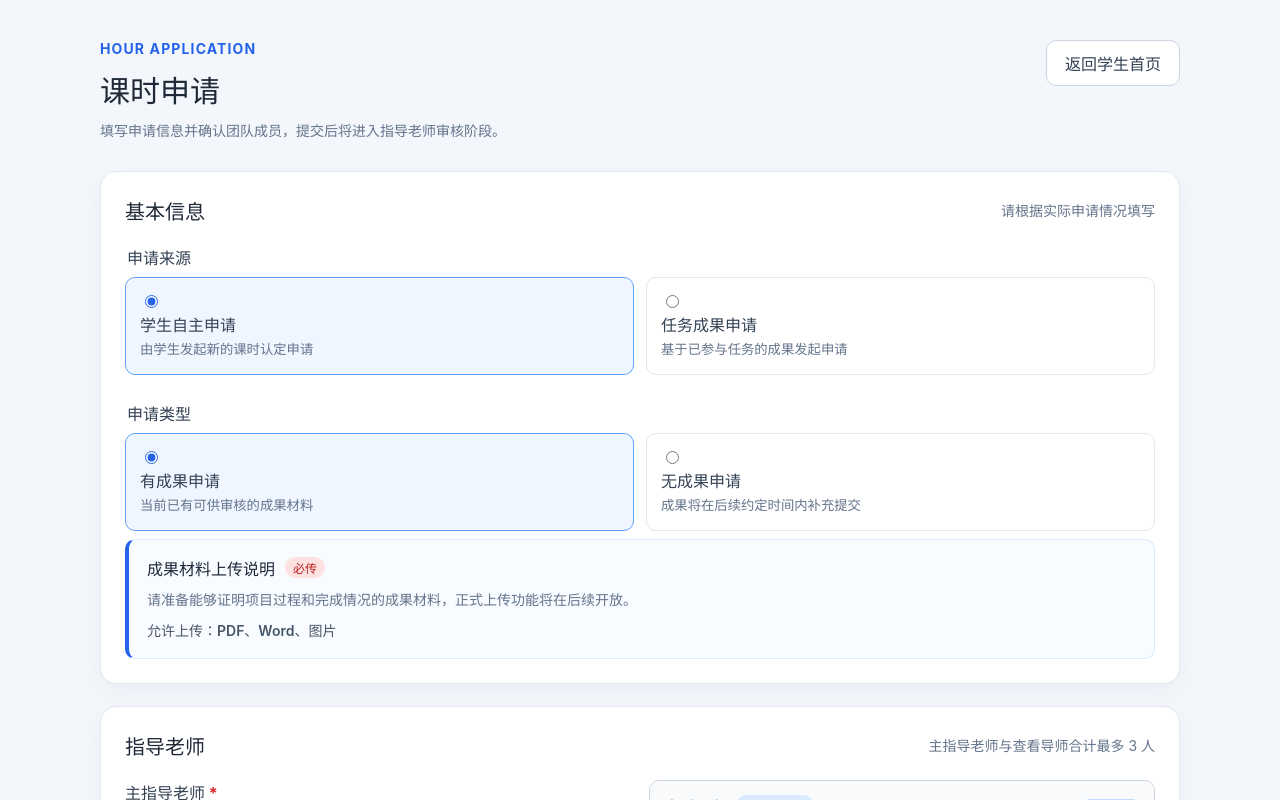
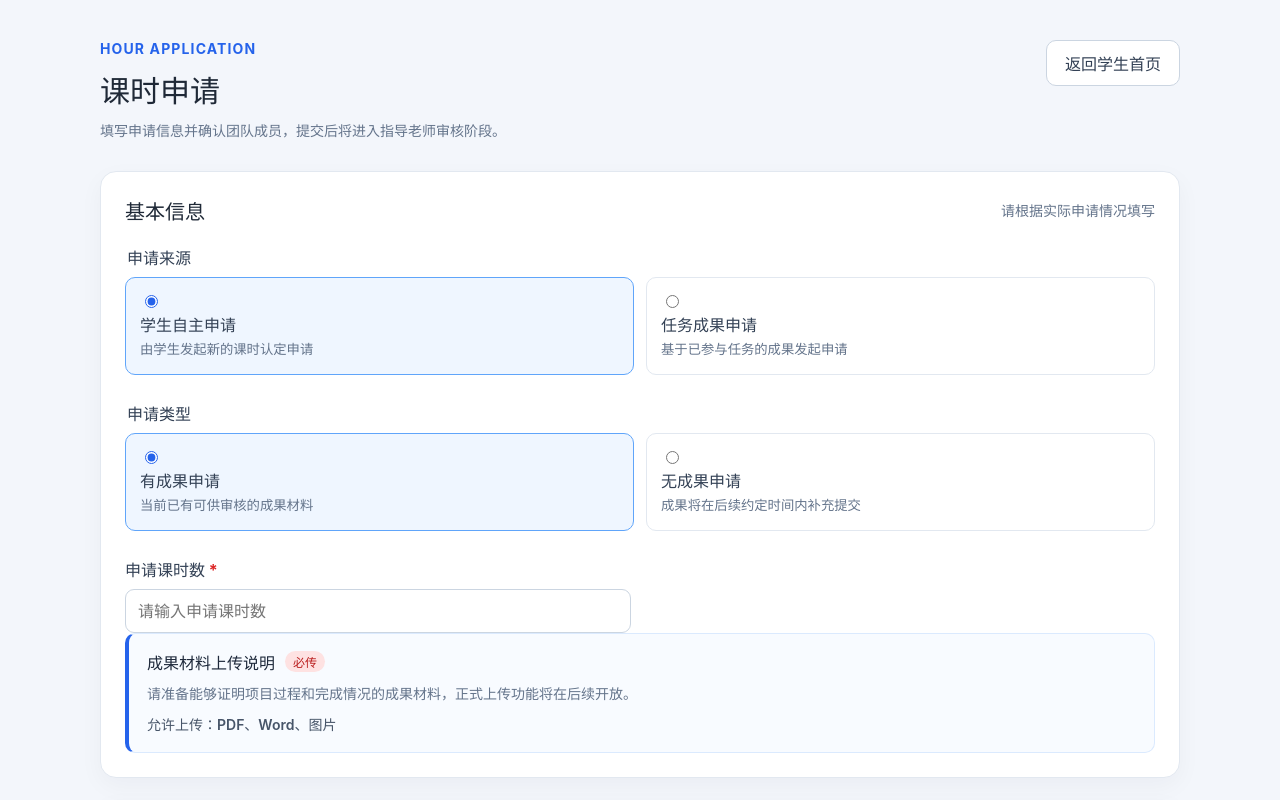
Before and after one commit to cour5002-cpu/credit-exchange-system, a Vue app: page /student/hour-apply in a window 1280 px wide. Shown: the top 800 px of the page. Built offline with nearby package versions, Linux system fonts and the light colour scheme.

Commit message:
add requested hours to student application form

```diff
--- a/src/views/StudentHourApplyView.vue
+++ b/src/views/StudentHourApplyView.vue
@@ -15,9 +15,16 @@ const teachers = [
   { id: 'T005', name: '赵敏', department: '创新创业学院' },
 ]
 
+const mockTasks = [
+  { id: 'TASK-001', title: '校园数据分析项目', publisher: '张明老师', hours: 8 },
+  { id: 'TASK-002', title: '学科竞赛作品提交', publisher: '李华老师', hours: 10 },
+  { id: 'TASK-003', title: '志愿服务数据整理', publisher: '陈强老师', hours: 6 },
+]
+
 const form = reactive({
   source: 'student',
   taskId: '',
+  requestedHours: '',
   applicationType: 'with_result',
   primaryTeacherId: '',
   observerTeacherIds: [],
@@ -57,7 +64,26 @@ function isObserverDisabled(teacherId) {
   return form.observerTeacherIds.length >= maximumObservers
 }
 
+function handleSourceChange() {
+  form.taskId = ''
+  form.requestedHours = ''
+}
+
+function handleTaskChange() {
+  const task = mockTasks.find((item) => item.id === form.taskId)
+  form.requestedHours = task?.hours ?? ''
+}
+
 function validateForm() {
+  if (form.source === 'task') {
+    if (!form.taskId) return '请选择关联任务'
+    const task = mockTasks.find((item) => item.id === form.taskId)
+    form.requestedHours = task?.hours ?? ''
+  }
+  if (form.requestedHours === '' || form.requestedHours === null) return '请填写申请课时数'
+  if (!Number.isFinite(Number(form.requestedHours)) || Number(form.requestedHours) <= 0) {
+    return '申请课时数必须大于 0'
+  }
   if (!form.primaryTeacherId) return '请选择主指导老师。'
   if (1 + form.observerTeacherIds.length > 3) return '主指导老师和查看导师总数不能超过 3 人。'
   if (form.applicationType === 'without_result' && !form.expectedResultDate) {
@@ -113,23 +139,14 @@ function goBack() {
             <fieldset class="form-field form-field-wide option-fieldset">
               <legend>申请来源</legend>
               <label class="option-card">
-                <input v-model="form.source" type="radio" value="student" />
+                <input v-model="form.source" type="radio" value="student" @change="handleSourceChange" />
                 <span><strong>学生自主申请</strong><small>由学生发起新的课时认定申请</small></span>
               </label>
               <label class="option-card">
-                <input v-model="form.source" type="radio" value="task" />
+                <input v-model="form.source" type="radio" value="task" @change="handleSourceChange" />
                 <span><strong>任务成果申请</strong><small>基于已参与任务的成果发起申请</small></span>
               </label>
             </fieldset>
-
-            <div v-if="form.source === 'task'" class="form-field form-field-wide">
-              <label for="source-task">关联任务（Mock）</label>
-              <select id="source-task" v-model="form.taskId">
-                <option value="">请选择任务</option>
-                <option value="TASK-001">校园志愿服务周</option>
-                <option value="TASK-002">创新创业专题实践</option>
-              </select>
-            </div>
 
             <fieldset class="form-field form-field-wide option-fieldset">
               <legend>申请类型</legend>
@@ -142,6 +159,32 @@ function goBack() {
                 <span><strong>无成果申请</strong><small>成果将在后续约定时间内补充提交</small></span>
               </label>
             </fieldset>
+
+            <div v-if="form.source === 'task'" class="form-field form-field-wide">
+              <label for="source-task">关联任务 <span class="required-mark">*</span></label>
+              <select id="source-task" v-model="form.taskId" @change="handleTaskChange">
+                <option value="">请选择任务</option>
+                <option v-for="task in mockTasks" :key="task.id" :value="task.id">
+                  {{ task.title }} · {{ task.publisher }} · {{ task.hours }} 课时
+                </option>
+              </select>
+            </div>
+
+            <div class="form-field">
+              <label for="requested-hours">申请课时数 <span class="required-mark">*</span></label>
+              <input
+                id="requested-hours"
+                v-model="form.requestedHours"
+                type="number"
+                min="1"
+                step="1"
+                placeholder="请输入申请课时数"
+                :readonly="form.source === 'task'"
+              />
+              <small v-if="form.source === 'task'">
+                任务成果申请的课时数由任务发布时设置，学生不可修改。
+              </small>
+            </div>
 
             <div v-if="form.applicationType === 'without_result'" class="form-field">
               <label for="expected-result-date">预计成果提交时间 <span class="required-mark">*</span></label>
```
